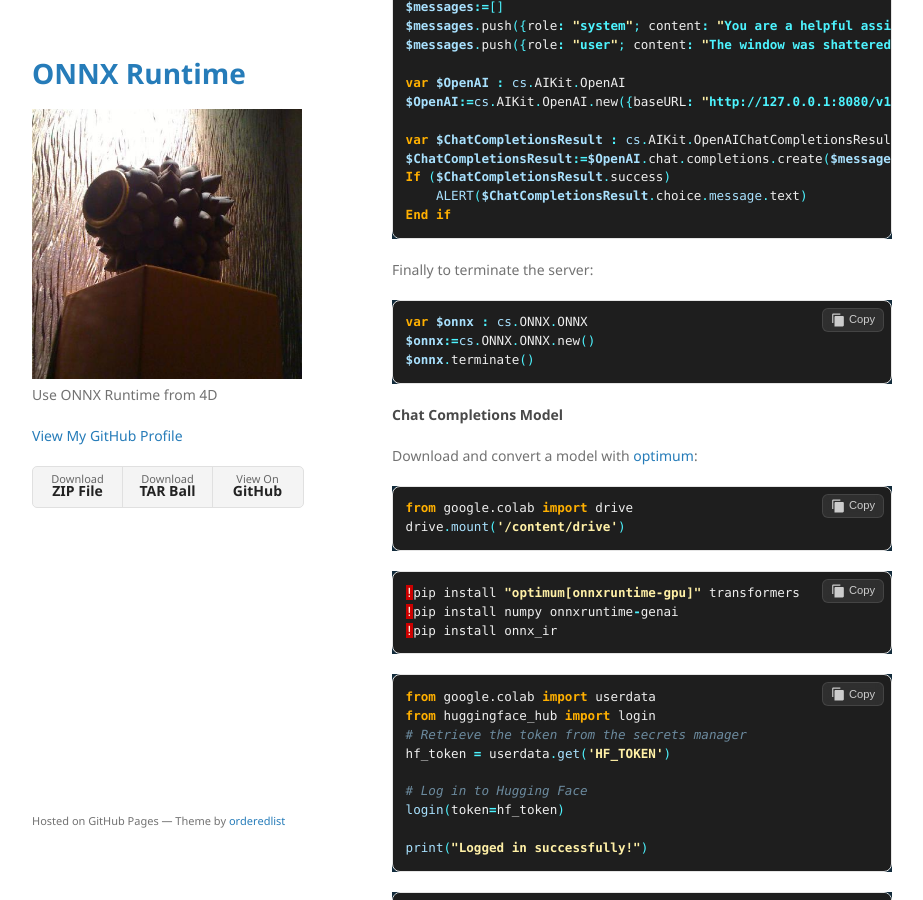
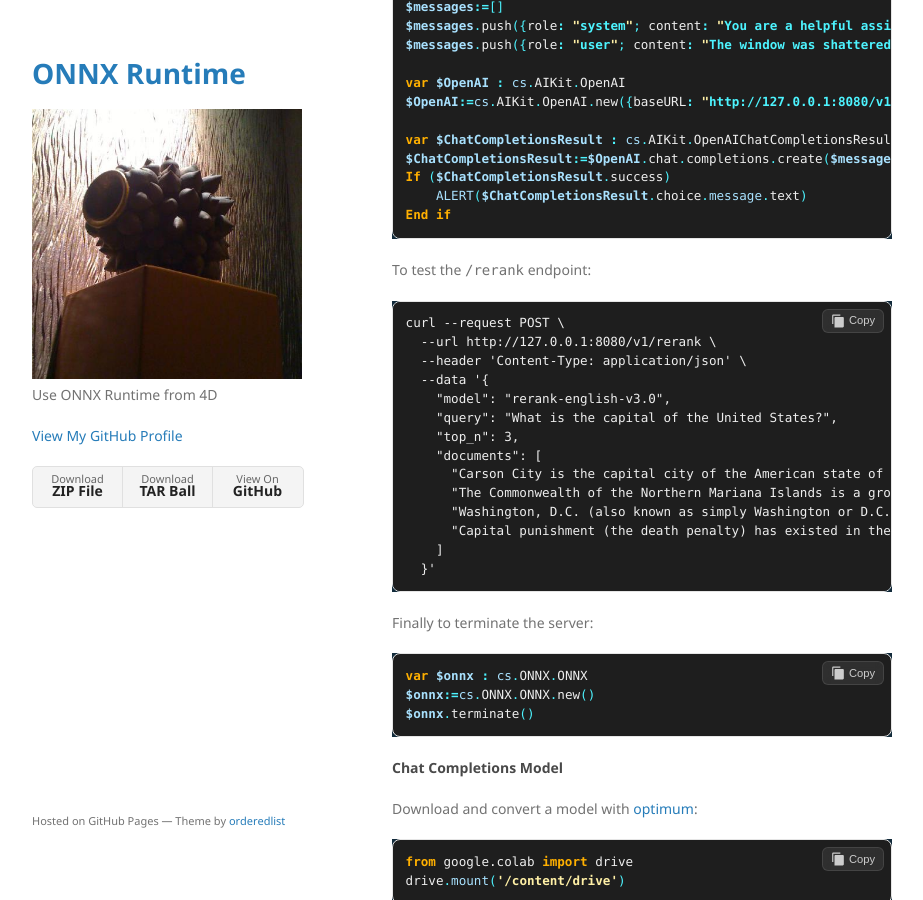
Before and after one commit to miyako/onnx-genai, a Jekyll site: the page built from index.md, in a window 1280 px wide and 900 px high, scrolled down 2410 px. Shown: the whole window, without its empty margins (178-1101 px from the left). Built offline with Jekyll 4.4.1, drawn with Linux system fonts in a browser that asks for light colours; some of the changed text lies outside the part shown.

Commit message:
Update index.md

````diff
--- a/index.md
+++ b/index.md
@@ -137,6 +137,25 @@ If ($ChatCompletionsResult.success)
 End if
 ```
 
+To test the `/rerank` endpoint:
+
+```
+curl --request POST \
+  --url http://127.0.0.1:8080/v1/rerank \
+  --header 'Content-Type: application/json' \
+  --data '{
+    "model": "rerank-english-v3.0",
+    "query": "What is the capital of the United States?",
+    "top_n": 3,
+    "documents": [
+      "Carson City is the capital city of the American state of Nevada.",
+      "The Commonwealth of the Northern Mariana Islands is a group of islands in the Pacific Ocean. Its capital is Saipan.",
+      "Washington, D.C. (also known as simply Washington or D.C., and officially as the District of Columbia) is the capital of the United States. It is a federal district.",
+      "Capital punishment (the death penalty) has existed in the United States since before the United States was a country."
+    ]
+  }'
+```
+
 Finally to terminate the server:
 
 ```4d
@@ -227,9 +246,9 @@ drive.mount('/content/drive')
   --output "/content/drive/My Drive/Alibaba-NLP/gte-Qwen2-1.5B-instruct-onnx" --avx2
   ```
 
-You need to place a `tokenizer.model` file for old Google models (T5, ALBERT) or a `tokenizer.json` file for model Hugging Face models (Qwen, GPT, BERT) next to the ONNX file.
+You need to place a `tokenizer.model` file for old Google models (T5, ALBERT) or a `tokenizer.json` file for Hugging Face models (Qwen, GPT, BERT) next to the ONNX file.
 
-The runtime will use this file to tokenise the input, run ONNX inference, mean pool, L2 noemalise the embeddings.
+The runtime will use this file to tokenise the input, run ONNX inference, apply pooling, and L2 noemalise the embeddings.
 
 > At its core, ONNX is a frameworks for maths, not text. An E2E model typically uses
 **`onnxruntime-extensions`** to handle string. However, the text processing is not as powerful as specialised tokenisers. It is normally better to use ONNX for the vector maths and handle string manipulation outside of ONNX.
````
